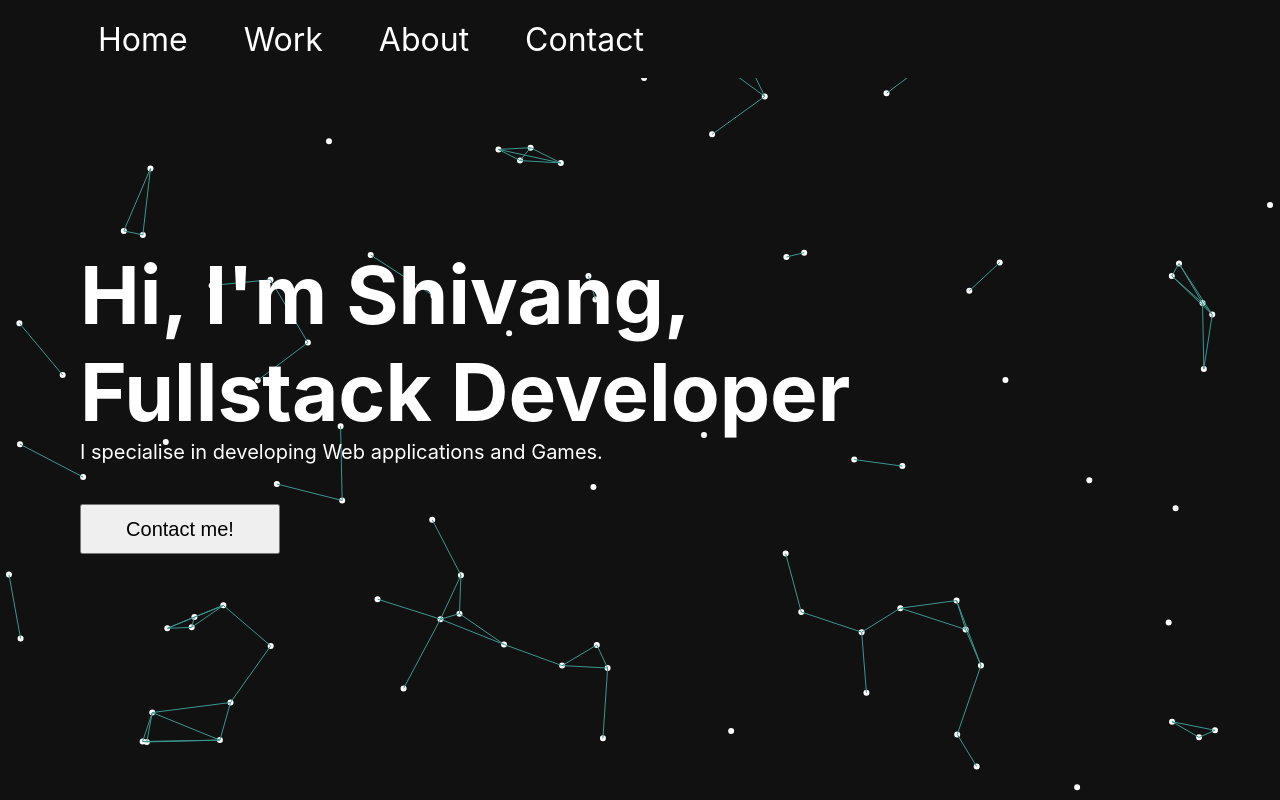
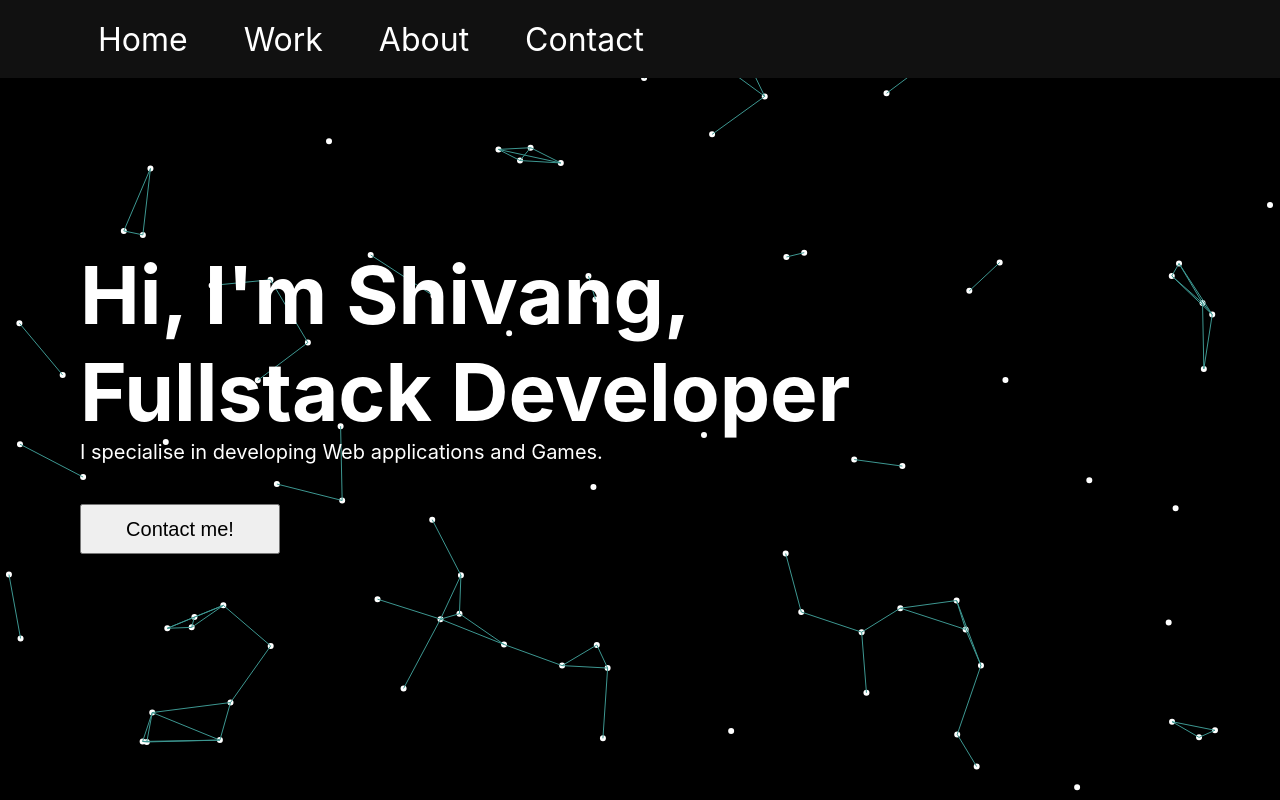
Before and after one commit to ShivangMishra/ShivangMishra.github.io, a React (Create React App) app: page / in a window 1280 px wide. Shown: the top 800 px of the page. Built offline with nearby package versions, Linux system fonts and the light colour scheme.

Commit message:
render optimisation

```diff
--- a/src/canvasAnim.js
+++ b/src/canvasAnim.js
@@ -20,25 +20,20 @@ const mouseRadius = 50;
 let mouseX = -1;
 let mouseY = -1;
 
-let canvas = undefined;
+let canvasMain = undefined;
+let ctxtMain = undefined;
+let ctxt = undefined;
+let canvasOff = undefined;
 const circles = [];
 
 const updateMousePosition = (x, y) => {
   mouseX = x;
   mouseY = y;
-  console.log(x + "," + y);
 };
 
 const animate = () => {
-  const ctxt = canvas.getContext("2d");
-  // ctxt.fillStyle = "#222733";
-  // ctxt.fillRect(0, 0, canvas.width, canvas.height);
-  ctxt.clearRect(0, 0, canvas.width, canvas.height);
 
-  // ctxt.beginPath();
-  // ctxt.ellipse(mouseX, mouseY, mouseRadius, mouseRadius, 0, 0, 2 * Math.PI);
-
-  // ctxt.stroke();
+  ctxt.clearRect(0, 0, canvasOff.width, canvasOff.height);
 
   ctxt.beginPath();
   let boldCircles = [];
@@ -70,12 +65,12 @@ const animate = () => {
     circle.x += (circle.speedX * 25) / 1000;
     circle.y += (circle.speedY * 25) / 1000;
     if (circle.x + size < 0) {
-      circle.x = canvas.width;
-      circle.y = Math.random() * canvas.height;
+      circle.x = canvasOff.width;
+      circle.y = Math.random() * canvasOff.height;
     }
     if (circle.y + size < 0) {
-      circle.y = canvas.height;
-      circle.x = Math.random() * canvas.width;
+      circle.y = canvasOff.height;
+      circle.x = Math.random() * canvasOff.width;
     }
   }
   ctxt.fill();
@@ -88,7 +83,6 @@ const animate = () => {
   });
   ctxt.stroke();
 
-
   ctxt.beginPath();
   ctxt.fillStyle = boldColor;
   boldCircles.forEach(({ circle, dist }) => {
@@ -98,35 +92,32 @@ const animate = () => {
     ctxt.ellipse(circle.x, circle.y, size, size, 0, 0, 2 * Math.PI);
   });
   ctxt.fill();
+  ctxtMain.drawImage(canvasOff, 0,0);
   requestAnimationFrame(animate);
 };
 
-const draw = (canvasObj) => {
-  // canvas = ctxt.canvas;
-  canvas = canvasObj;
-  const ctxt = canvas.getContext("2d");
-  var linearGradient = ctxt.createLinearGradient(0, 0, 0, canvas.height);
+const draw = (canvas, offscreenCanvas) => {
+  // canvasOff = ctxt.canvasOff;
+  // canvas.offscreenCanvas = document.createElement("canvas");
+  canvasMain = canvas;
+  canvasOff = offscreenCanvas;
 
   for (let i = 0; i < numPoints; i++) {
     const rangeX = MAX_SPEED_X - MIN_SPEED_X;
     const rangeY = MAX_SPEED_Y - MIN_SPEED_Y;
     const circle = {
-      x: Math.random() * canvas.width,
-      y: Math.random() * canvas.height,
+      x: Math.random() * canvasOff.width,
+      y: Math.random() * canvasOff.height,
       // color: Math.floor(Math.random() * 16777215).toString(16),
       speedX: Math.random() * rangeX + MIN_SPEED_X,
       speedY: Math.random() * rangeY + MIN_SPEED_Y,
     };
     circles.push(circle);
   }
-
-  // "#92977D"  "#1B3843"  alt greeens
-  linearGradient.addColorStop(1, colorBottom);
-  linearGradient.addColorStop(0, colorTop);
+  ctxt = canvasOff.getContext('2d', {alpha:false});
+  ctxtMain = canvasMain.getContext('2d', {alpha:false});
   ctxt.fillStyle = circleColor;
 
-  // ctxt.fillStyle = "#222733";
-  // ctxt.fillRect(0, 0, canvas.width, canvas.height);
   animate();
 };
 
--- a/src/components/canvas/Canvas.js
+++ b/src/components/canvas/Canvas.js
@@ -2,19 +2,29 @@ import { useEffect, useRef } from "react";
 
 export default function Canvas(props) {
   const canvasRef = useRef();
+  const canvasOffRef = useRef();
   useEffect(() => {
-    props.draw(canvasRef.current);
+    props.draw(canvasRef.current, canvasOffRef.current);
     canvasRef.current.addEventListener("mousemove", (e) => {
       props.updateMousePosition(e.offsetX, e.offsetY);
     });
   });
 
   return (
+    <>
       <canvas
         style={{ position: "absolute", backgroundColor: "#111111" }}
         ref={canvasRef}
         height={props.height}
         width={props.width}
       />
+      <canvas
+        // style={{ position: "absolute", backgroundColor: "#111111" }}
+        style={{display:'none'}}
+        ref={canvasOffRef}
+        height={props.height}
+        width={props.width}
+      />
+    </>
   );
 }
```
Lines whose indentation alone changed are shown as unchanged.
